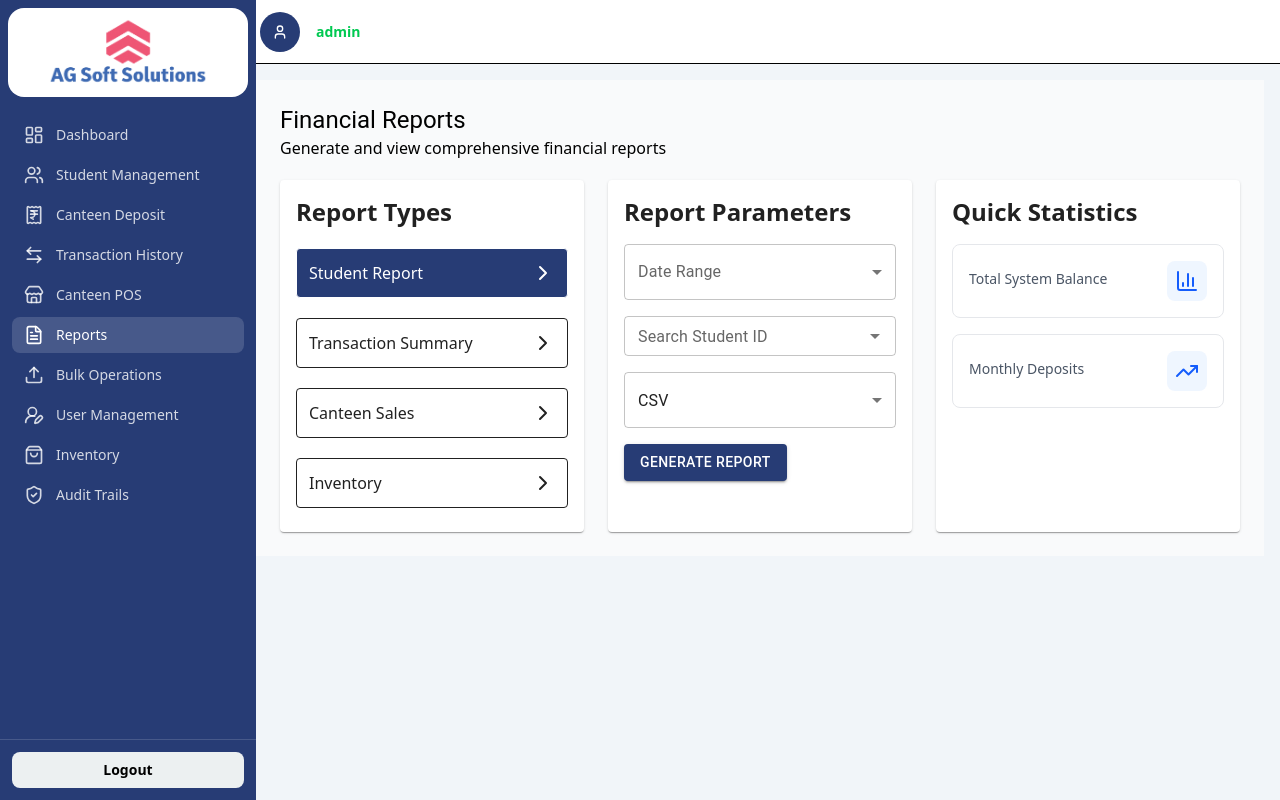
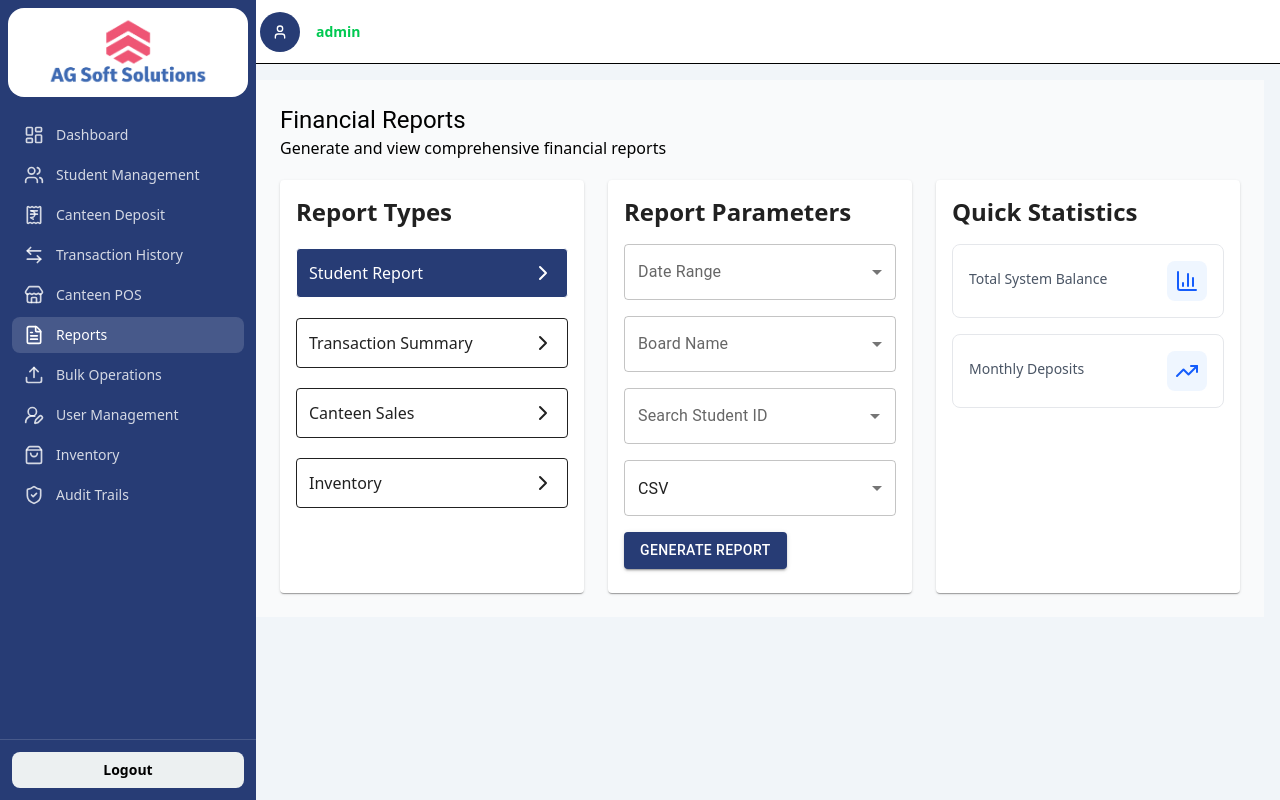
Before and after one commit to nishanth-ss/School-fe-portal, a React (Vite) app: page /reports in a window 1280 px wide. Built offline with nearby package versions, Linux system fonts and the light colour scheme; no server answers; sample sign-in values are in the browser's storage.

Commit message:
report section board name added

```diff
--- a/src/pages/Reports.jsx
+++ b/src/pages/Reports.jsx
@@ -1,4 +1,4 @@
-import { useEffect, useMemo, useState } from "react";
+import { useMemo, useState } from "react";
 import {
     Card,
     CardContent,
@@ -47,6 +47,7 @@ export default function Reports() {
     const [startDate, setStartDate] = useState("");
     const [endDate, setEndDate] = useState("");
     const [student, setStudent] = useState(null);
+    const [boardName, setBoardName] = useState("");
 
     const { data: stats } = useQuickStatisticsQuery();
     const [studentSearch, setStudentSearch] = useState("");
@@ -132,7 +133,11 @@ export default function Reports() {
                 url: apiUrl.apiUrl,
                 payload:
                     apiUrl.id === 1
-                        ? { ...payload, registration_number: student?.registration_number }
+                        ? {
+                            ...payload,
+                            registration_number: student?.registration_number,
+                            ...(boardName ? { board_name: boardName } : {}),
+                        }
                         : payload,
                 format,
             });
@@ -209,7 +214,7 @@ export default function Reports() {
                                 label="Frequency"
                                 value={frequency}
                                 onChange={(e) => setFrequency(e.target.value)}
-                                sx={{marginBottom: "1rem"}}
+                                sx={{ marginBottom: "1rem" }}
                             >
                                 <MenuItem value="">
                                     Select frequency
@@ -252,18 +257,36 @@ export default function Reports() {
                             </>
                         )}
 
+                        <TextField
+                            fullWidth
+                            select
+                            size="large"
+                            label="Board Name"
+                            value={boardName}
+                            onChange={(e) => setBoardName(e.target.value)}
+                            sx={{ marginBottom: "1rem" }}
+                        >
+                            <MenuItem value="">All Boards</MenuItem>
+                            <MenuItem value="CBSE Board">CBSE Board</MenuItem>
+                            <MenuItem value="ICSE Board">ICSE Board</MenuItem>
+                            <MenuItem value="Gujarat Board (GSEB)">
+                                Gujarat Board (GSEB)
+                            </MenuItem>
+                        </TextField>
+
                         {apiUrl.id === 1 && (
+                            <>
                                 <Autocomplete
                                     options={students}
                                     value={student}
                                     loading={isFetching}
-                                filterOptions={(x) => x} // ✅ disable client filtering
+                                    filterOptions={(x) => x}
                                     onChange={(_, v) => setStudent(v)}
                                     onInputChange={(_, value, reason) => {
                                         // reason guards avoid resetting when selecting option
                                         if (reason === "input") {
                                             setStudentSearch(value);
-                                        setPage(1); // ✅ reset to first page on new search
+                                            setPage(1); // reset to first page on new search
                                         }
                                     }}
                                     getOptionLabel={(o) =>
@@ -274,7 +297,7 @@ export default function Reports() {
                                         <TextField
                                             {...params}
                                             label="Search Student ID"
-                                        size="small"
+                                            size="medium"
                                             placeholder="Type registration number..."
                                             InputProps={{
                                                 ...params.InputProps,
@@ -288,6 +311,7 @@ export default function Reports() {
                                         />
                                     )}
                                 />
+                            </>
                         )}
 
                         <Select fullWidth value={format} onChange={(e) => setFormat(e.target.value)}>
```
Also changed, not shown: 1 other file (tests, documents, lock files or other folders). Lines whose indentation alone changed are shown as unchanged.
